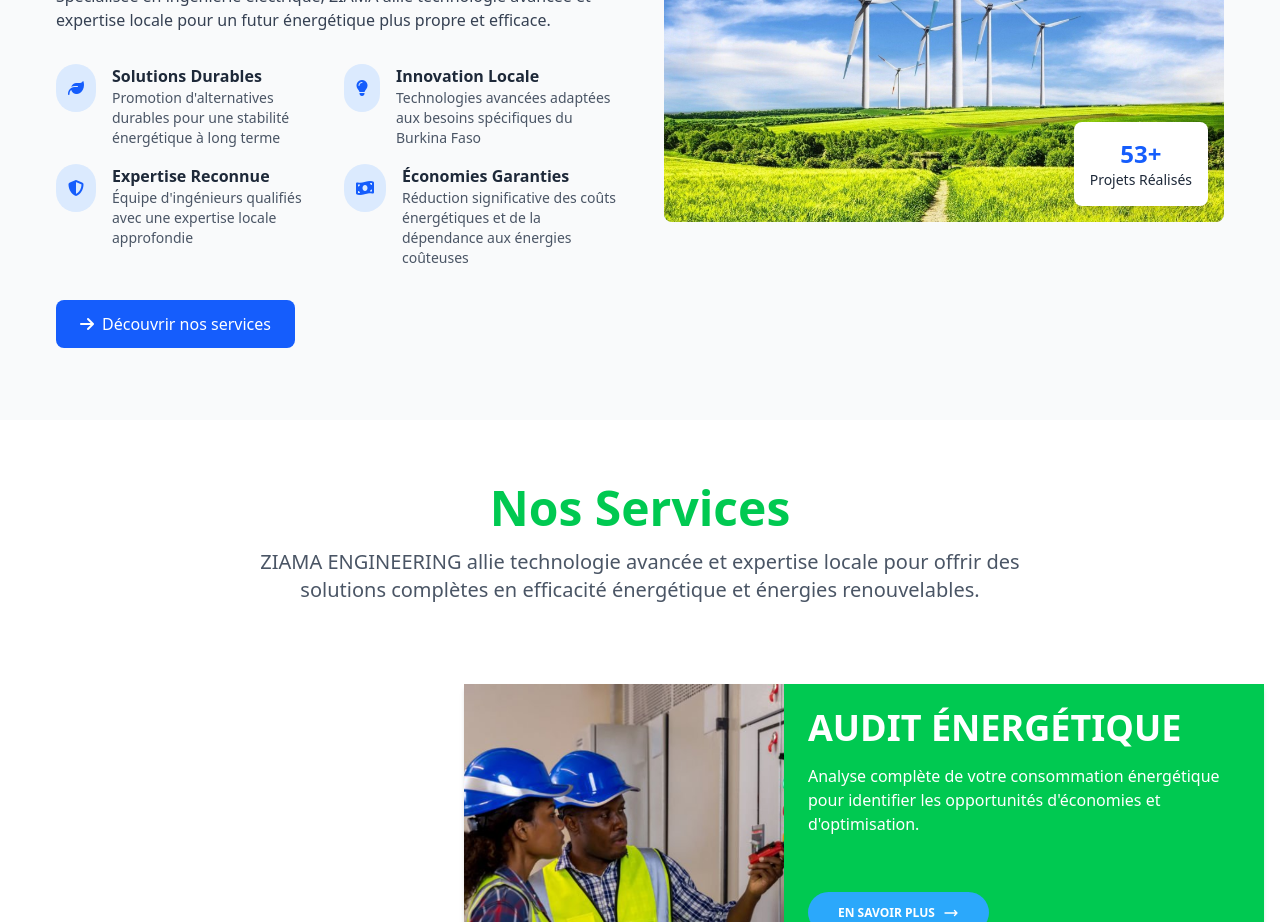
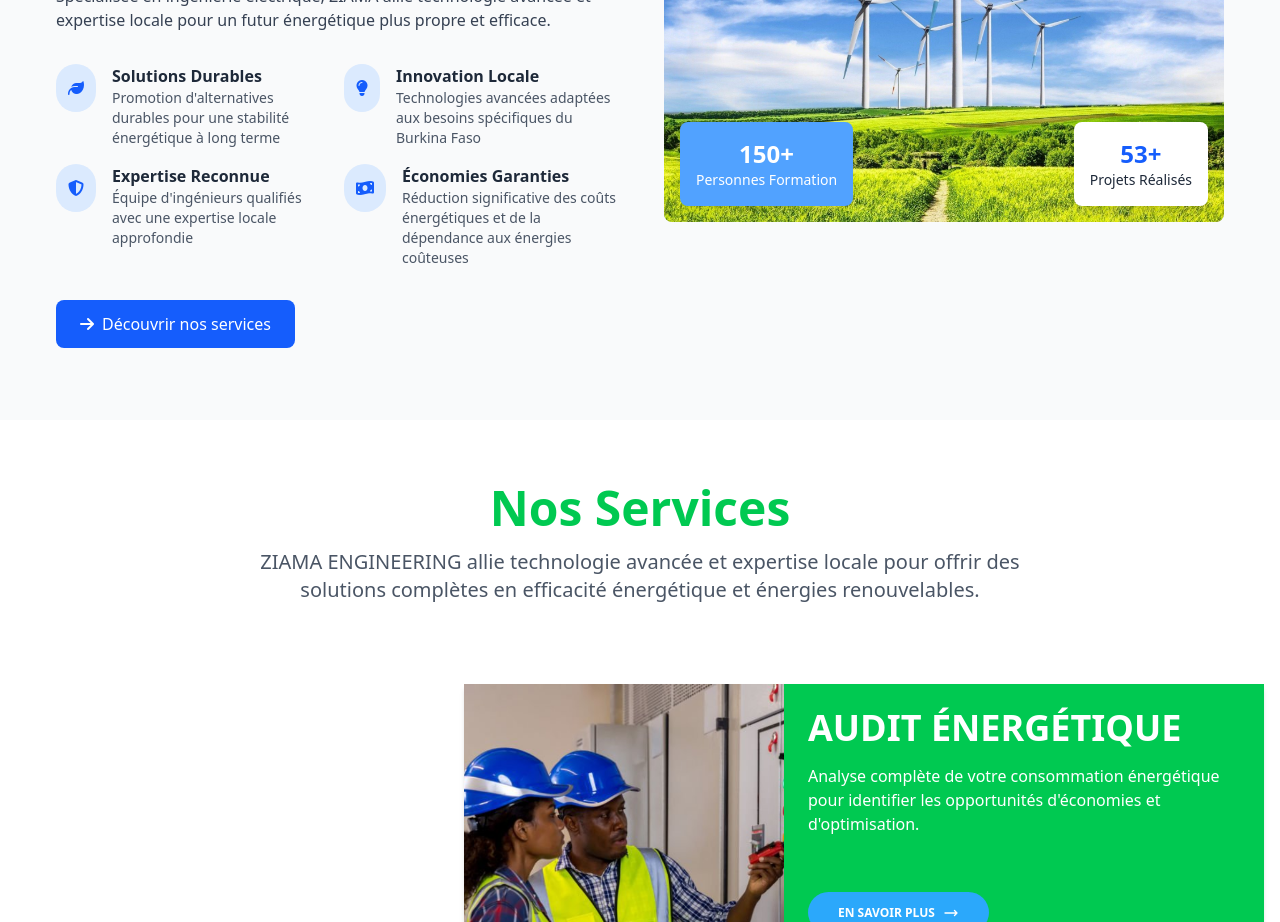
Before and after one commit to yoigor226/ziama, a React (Vite) app: page / in a window 1280 px wide. Shown: the part 1160-2082 px from the top of the page. Built offline with nearby package versions, Linux system fonts and the light colour scheme.

Commit message:
formation ajust

```diff
--- a/src/components/About/About.jsx
+++ b/src/components/About/About.jsx
@@ -68,13 +68,21 @@ const About = () => {
             </div>
 
             <div className=' items-center md:hidden'>
+
+
+
                 <div className=" top-4 right-4 bg-yellow-400 text-gray-800 p-4 rounded-lg shadow-lg text-center">
-                    <div className="text-2xl font-bold">0+</div>
+                    <div className="text-2xl font-bold">4+</div>
                     <div className="text-sm">Années d'Expérience</div>
                 </div>
 
+                <div className="mt-4 top-4 right-4 bg-blue-400 text-gray-800 p-4 rounded-lg shadow-lg text-center">
+                    <div className="text-2xl font-bold">150+</div>
+                    <div className="text-sm">Personnes Formation</div>
+                </div>
+
                 <div className="mt-4 mb-4 bottom-4 right-4 bg-white text-gray-800 p-4 rounded-lg shadow-lg text-center">
-                    <div className="text-2xl font-bold text-blue-600">0+</div>
+                    <div className="text-2xl font-bold text-blue-600">53+</div>
                     <div className="text-sm">Projets Réalisés</div>
                 </div>
             </div>
@@ -102,10 +110,23 @@ const About = () => {
                 <div className="text-2xl font-bold">4+</div>
                 <div className="text-sm">Années d'Expérience</div>
               </div>
+
+
+              <div className="absolute bottom-4 left-4 bg-blue-400 text-gray-800 p-4 rounded-lg shadow-lg text-center">
+                <div className="text-2xl font-bold text-white">150+</div>
+                <div className="text-sm text-white">Personnes Formation</div>
+              </div>
+
               <div className="absolute bottom-4 right-4 bg-white text-gray-800 p-4 rounded-lg shadow-lg text-center">
                 <div className="text-2xl font-bold text-blue-600">53+</div>
                 <div className="text-sm">Projets Réalisés</div>
               </div>
+
+
+
+
+
+
             </div>
           </div>
 
```
